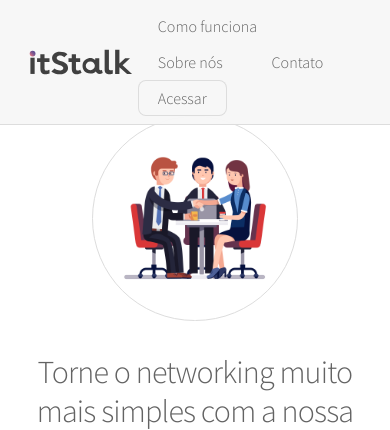
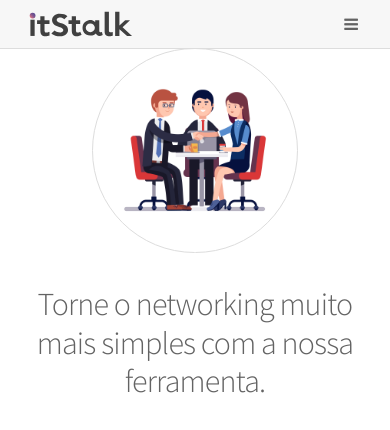
Before and after one commit to itstalk/itstalk.github.com, a web app: file index.html in a window 390 px wide. Shown: the top 430 px of the page. Run offline with its HTML, style and script files only (its server is not run), Linux system fonts and the light colour scheme; some libraries are stand-ins or nearby versions.

Commit message:
Nav finalizado

```diff
--- a/assets/css/main.css
+++ b/assets/css/main.css
@@ -3327,6 +3367,11 @@ input, select, textarea {
 					background-color: rgba(222, 222, 222, 0.25);
 				}
 
+            #nav > .menu {
+                display: none;
+                border-bottom: none;
+            }
+
 		@media screen and (max-width: 1280px) {
 
 			#nav.alt {
@@ -3350,6 +3395,25 @@ input, select, textarea {
 			}
 
 		}
+
+        @media screen and (max-width: 650px) {
+
+            #nav.alt {
+                height: 49px;
+            }
+
+            #nav.alt > .principais {
+                display: none;
+            }
+
+            #nav.alt > .menu {
+                display: flex;
+                justify-content: center;
+                align-items: center;
+                padding: 0.5em 0.5em 0.5em 2em;
+            }
+
+        }
 
 		@media screen and (max-width: 480px) {
 
--- a/assets/js/main.js
+++ b/assets/js/main.js
@@ -20,11 +20,35 @@
 			xxsmall:  [ null,      '360px'  ]
 		});
 
-	// Play initial animations on page load.
+
 		$window.on('load', function() {
+
+            // Play initial animations on page load.
 			window.setTimeout(function() {
 				$body.removeClass('is-preload');
 			}, 100);
+
 		});
 
 })(jQuery);
+
+// Funcionalidade do dropdown do menu no cabeçalho da página
+$(document).ready(function() {
+    $( "#nav-dropdown-menu" ).click(function() {
+
+        var $wrapper = $( "#nav-dropdown-wrapper" );
+
+        if ($wrapper.hasClass( "hidden" )) {
+            $wrapper.css( "display", "block" );
+
+        } else {
+            setTimeout(function() {
+                $wrapper.css( "display", "none" );
+            }, 550);
+        }
+
+        setTimeout(function() {
+            $wrapper.toggleClass( "hidden visible" );
+        }, 20);
+    });
+});
--- a/index.html
+++ b/index.html
@@ -35,11 +35,24 @@
                     <nav id="nav" class="alt">
                         <a href="#" id="logotipo"><img src="images/logo/itStalk-Logo-Cinza-Colorido.svg" alt="itStalk"/></a>
 
-                        <ul>
+                        <a href="#" id="nav-dropdown-menu" class="menu">
+                            <span class="fa fa-bars"></span>
+                        </a>
+
+                        <ul class="principais">
                             <li><a href="#">Como funciona</a></li>
                             <li><a href="#">Sobre nós</a></li>
                             <li><a href="#">Contato</a></li>
                             <li><a href="#" class="button">Acessar</a></li>
+                        </ul>
+                    </nav>
+
+                    <nav id="nav-dropdown-wrapper" class="hidden">
+                        <ul class="principais">
+                            <li><a href="#">Como funciona</a></li>
+                            <li><a href="#">Sobre nós</a></li>
+                            <li><a href="#">Contato</a></li>
+                            <li><a href="#">Acessar</a></li>
                         </ul>
                     </nav>
 
```
Also changed, not shown: other parts of assets/css/main.css (+40 -0 lines).
